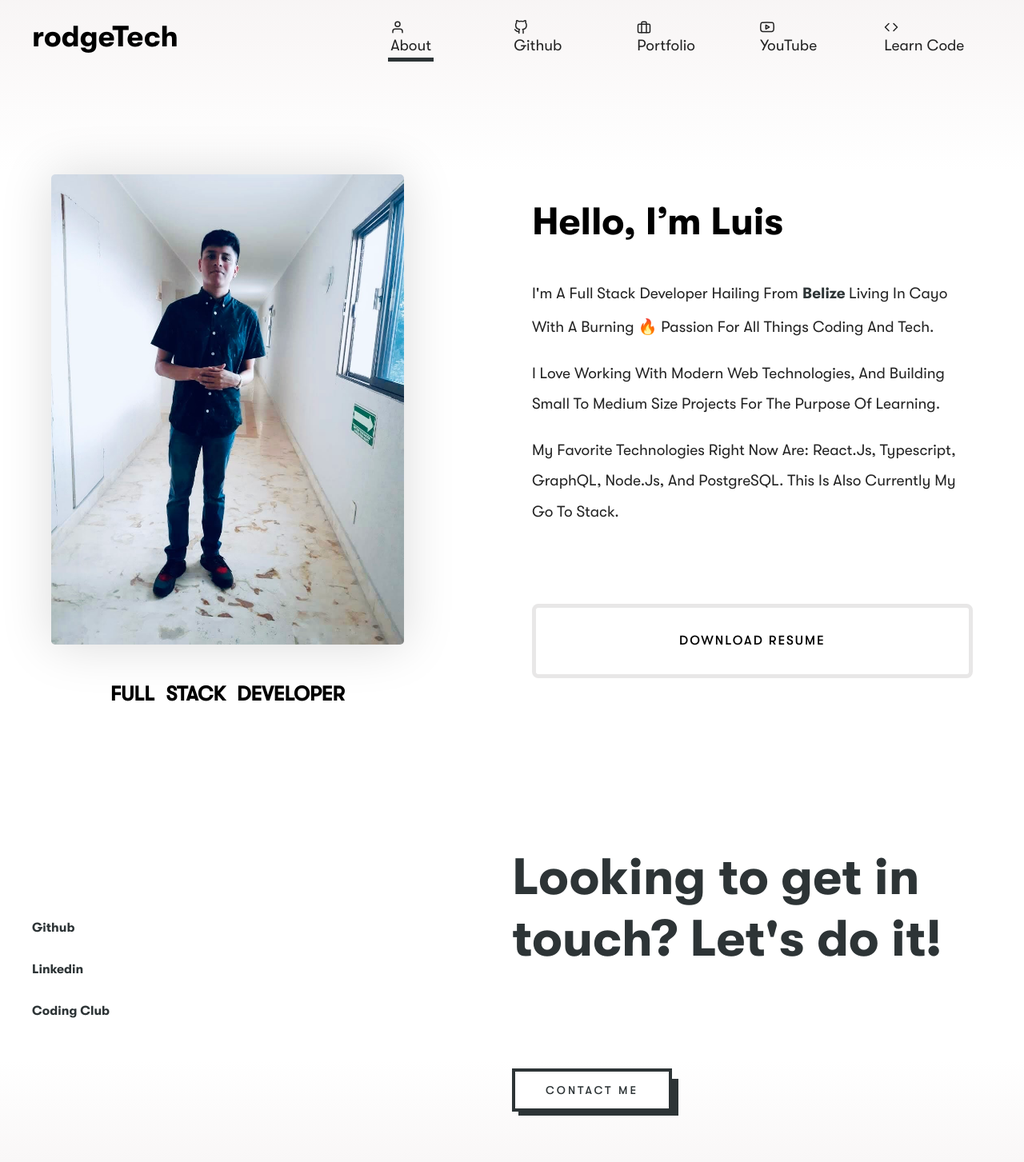
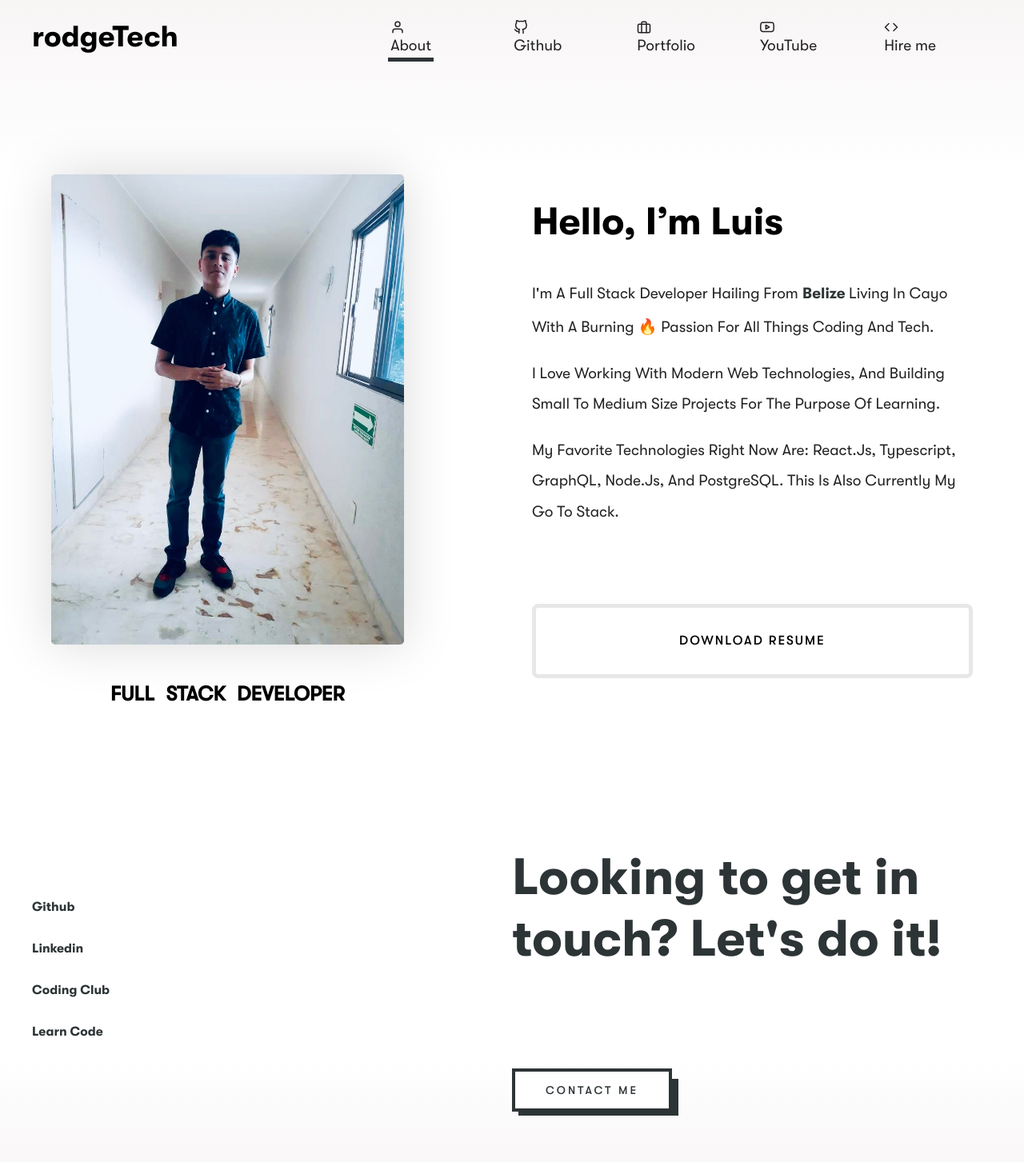
Before and after one commit to rodgeTech/me.rodgetech.com, a Gatsby site: page / in a window 1280 px wide. Shown: the top 1453 px of the page at 80% size. Built offline with nearby package versions, Linux system fonts and the light colour scheme; Gatsby itself is replaced by a stand-in of ours.

Commit message:
Minor changes

```diff
--- a/src/components/layout/navbar/index.jsx
+++ b/src/components/layout/navbar/index.jsx
@@ -53,13 +53,13 @@
             </li>
             <li>
               <Link
-                to="https://code.rodgetech.com/"
+                to="https://rodgetech.com/"
                 className="lined-link"
                 activeClassName="active"
                 target="_blank"
               >
                 {" "}
-                <Code /> <span> Learn Code </span>{" "}
+                <Code /> <span> Hire me</span>{" "}
               </Link>
             </li>
           </NavbarList>
--- a/src/data/socialMedia.json
+++ b/src/data/socialMedia.json
@@ -12,6 +12,11 @@
   {
     "id": 2,
     "name": "Coding Club",
-    "url": "https://www.club.rodgetech.com"
+    "url": "https://club.rodgetech.com"
+  },
+  {
+    "id": 3,
+    "name": "Learn Code",
+    "url": "https://code.rodgetech.com"
   }
 ]
```
